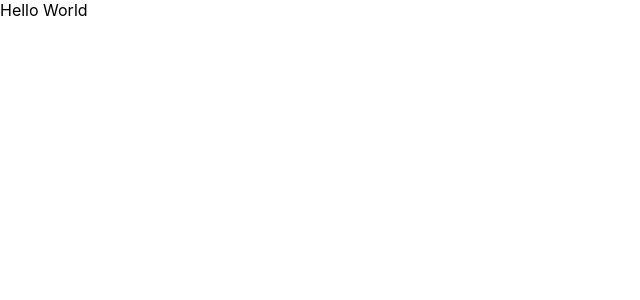
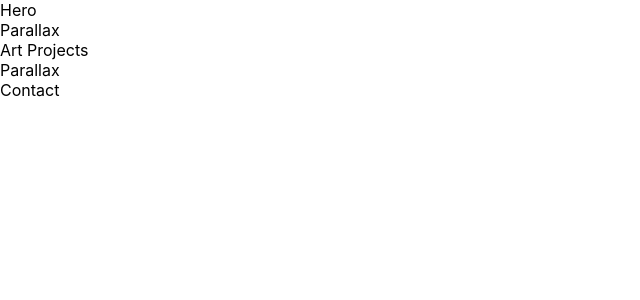
Before and after one commit to Lu-Smith/animated_portfolio_sass_typescript, a React (Create React App) app: page / in a window 1280 px wide. Shown: the top 300 px of the page, without its empty margins (0-640 px from the left). Built offline with nearby package versions, Linux system fonts and the light colour scheme.

Commit message:
Created sections in App

```diff
--- a/src/App.tsx
+++ b/src/App.tsx
@@ -4,9 +4,11 @@ import './styles/app.scss';
 function App() {
   return (
     <div className="App">
-      <header className="App-header">
-     Hello World
-      </header>
+      <section>Hero</section>
+      <section>Parallax</section>
+      <section>Art Projects</section>
+      <section>Parallax</section>
+      <section>Contact</section>
     </div>
   );
 }
```
